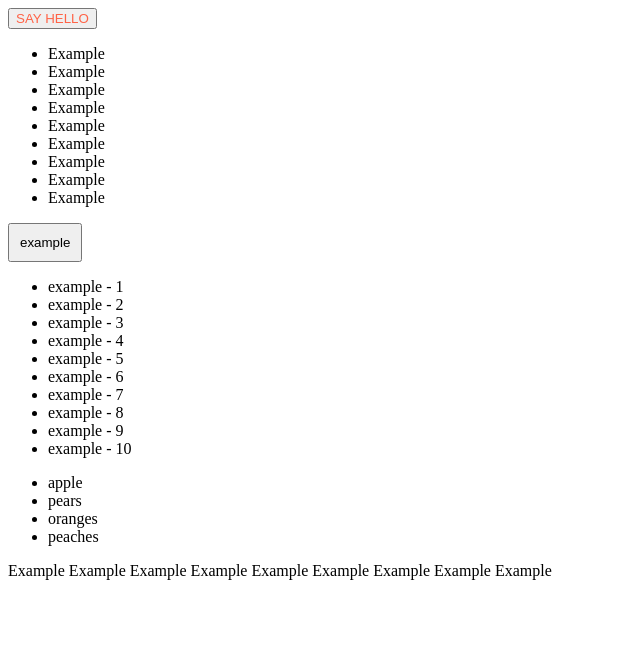
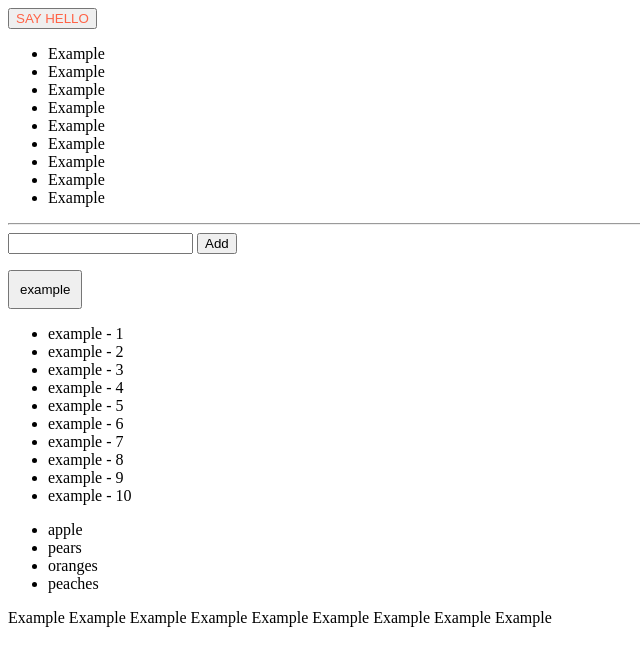
Before and after one commit to edigeevaaika/28.02.23-------, a plain HTML site: page index.html in a window 1280 px wide. Shown: the whole page, without its empty margins (0-640 px from the left). Drawn offline with Linux system fonts and the light colour scheme.

Commit message:
added input type id & button"add"

```diff
--- a/index.html
+++ b/index.html
@@ -21,6 +21,15 @@
   <li>Example</li>
   <li>Example</li>
 </ul>
+
+<hr>
+
+  <input type="text" id="new-item">
+  <button id="add-item">Add</button>
+  <ul id="items"></ul>
+
+
+
  <script src="./index.JS"></script>
 </body>
 </html>
```
